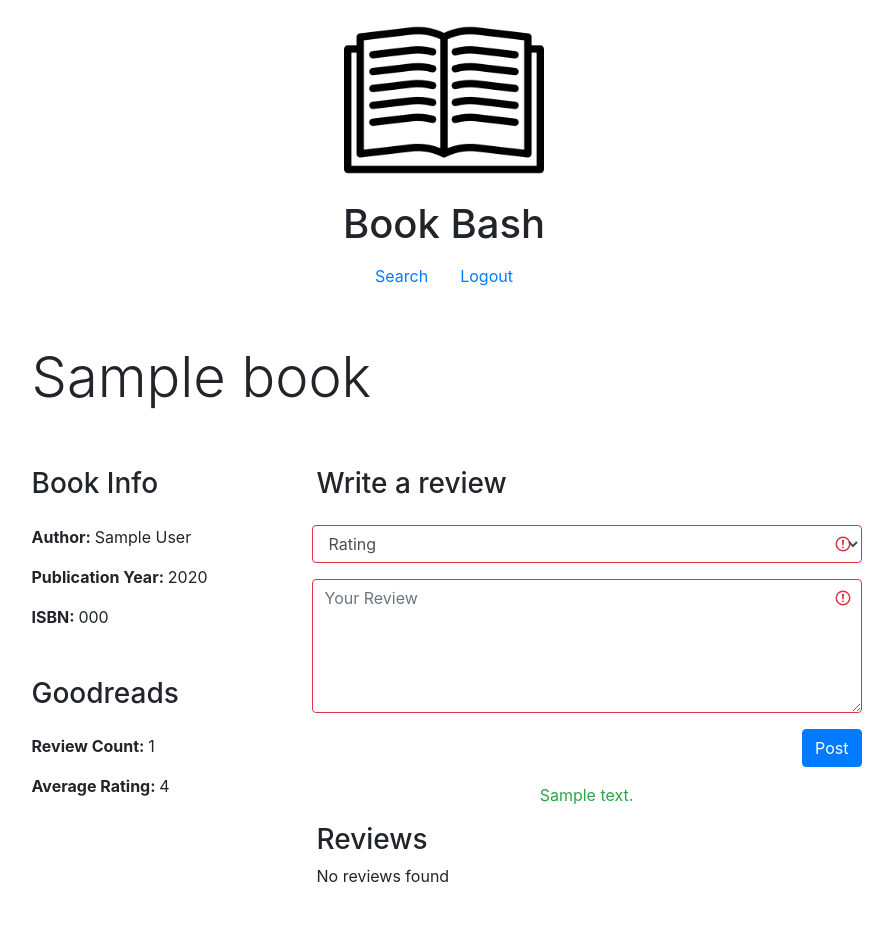
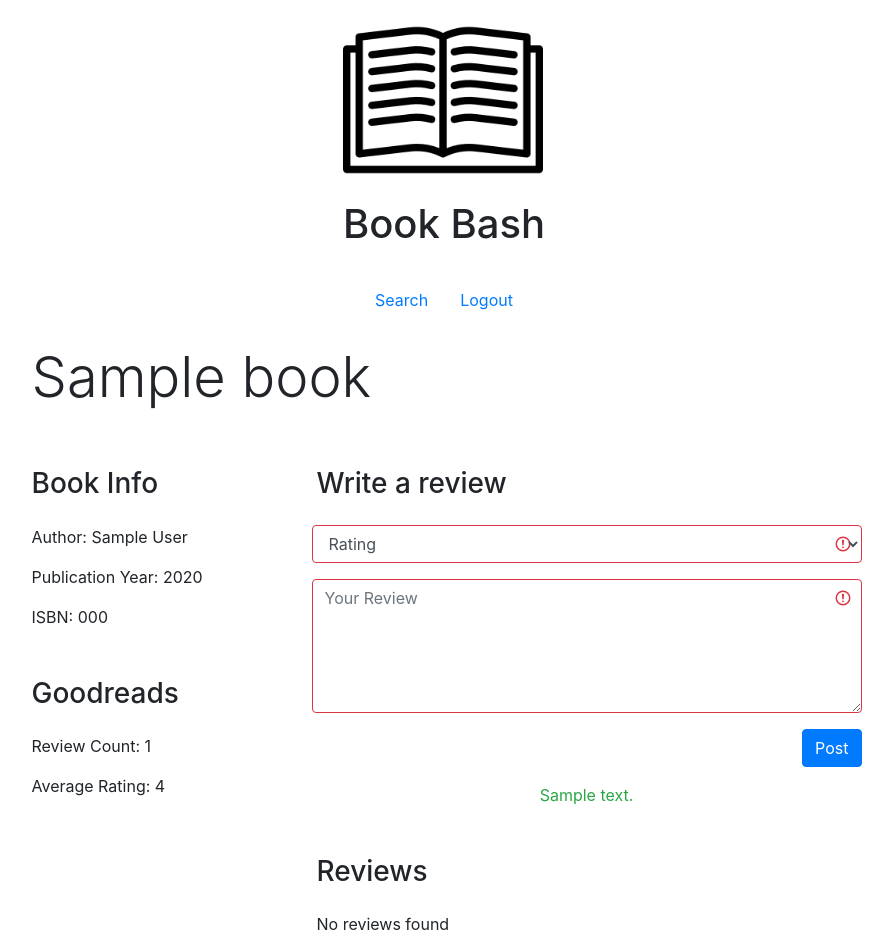
Before and after one commit to itsjeevan/book-bash, a Flask app: template templates/book.html in a window 1280 px wide. Shown: the whole page, without its empty margins (196-1089 px from the left). Run offline with Flask 2, Linux system fonts and the light colour scheme; the template is opened without the code that fills it: most values are stand-ins (such as "Sample title", 1, 10 or a date in 2020); some libraries are stand-ins or nearby versions.

Commit message:
Updating spacing & added stars for reveiws

```diff
--- a/templates/book.html
+++ b/templates/book.html
@@ -8,24 +8,24 @@
     <a class="nav-link" href="{{ url_for('logout') }}">Logout</a>
 </nav>
 
-<div class="row justify-content-center mt-5">
+<div class="row justify-content-center mb-5 mt-4">
     <div class="col-md-9">
         <h2 class="display-4">{{ book.title }}</h2>
     </div>
 </div>
 
-<div class="row justify-content-center my-5">
+<div class="row justify-content-center">
 
-    <div class="col-lg-3 col-md-4">
+    <div class="col-lg-3 col-md-4 mb-5">
 
         <h3 class="mb-4">Book Info</h3>
-        <p><strong>Author: </strong>{{ book.author }}</p>
-        <p><strong>Publication Year: </strong>{{ book.year }}</p>
-        <p><strong>ISBN: </strong>{{ book.isbn }}</p>
+        <p>Author: {{ book.author }}</p>
+        <p>Publication Year: {{ book.year }}</p>
+        <p>ISBN: {{ book.isbn }}</p>
 
         <h3 class="mt-5 mb-4">Goodreads</h3>
-        <p><strong>Review Count: </strong>{{ review_count }}</p>
-        <p><strong>Average Rating: </strong>{{ average_rating }}</p>
+        <p>Review Count: {{ review_count }}</p>
+        <p>Average Rating: {{ average_rating }}</p>
 
     </div>
 
@@ -38,11 +38,11 @@
             <div class="form-group form-row">
                 <select class="form-control{% if invalid_feedback %} is-invalid{% endif %}" name="rating">
                     <option selected disabled>Rating</option>
-                    <option value="1">1 star</option>
-                    <option value="2">2 stars</option>
-                    <option value="3">3 stars</option>
-                    <option value="4">4 stars</option>
-                    <option value="5">5 stars</option>
+                    <option value="1">★☆☆☆☆</option>
+                    <option value="2">★★☆☆☆</option>
+                    <option value="3">★★★☆☆</option>
+                    <option value="4">★★★★☆</option>
+                    <option value="5">★★★★★</option>
                 </select>
             </div>
             <div class="form-group form-row">
@@ -59,14 +59,15 @@
         <p class="text-center text-danger">{{ invalid_feedback }}</p>
         {% endif %}
 
-        <h3>Reviews</h3>
+        <h3 class="mt-5 mb-4">Reviews</h3>
 
         {% if results %}
         <ul class="list-group list-group-flush">
             {% for review in reviews %}
-            <li class="list-group-item pl-0">
-                <p>{{ review.review }}</p>
-                <p><small>{{ review.user_username }}, {{ review.rating }} / 5</small></p>
+            <li class="list-group-item pl-0 py-4">
+                <p class="mb-2">{% for i in range(review.rating) %}★{% endfor %}{% for i in range(5 - review.rating) %}☆{% endfor %}</p>
+                <p class="mb-2">{{ review.review }}</p>
+                <small class="text-muted">{{ review.user_username }}</small>
             </li>
             {% endfor %}
         </ul>
--- a/templates/layout.html
+++ b/templates/layout.html
@@ -11,12 +11,12 @@
 
     <body>
         <div class="container">
-            <div class="row justify-content-center">
+            <div class="row justify-content-center mb-4">
 
-                <div class="col-auto text-center">
+                <div class="col-auto">
 
                     <img src="/static/images/book.png" alt="Open book logo." width="200" height="200">
-                    <h1>Book Bash</h1>
+                    <h1 class="text-center">Book Bash</h1>
 
                 </div>
 
--- a/templates/login.html
+++ b/templates/login.html
@@ -6,7 +6,7 @@
 
     <div class="col-lg-5 col-md-6 col-sm-8">
 
-        <div class="card text-center">
+        <div class="card text-center p-2">
             <div class="card-body">
                 <h5 class="card-title">Welcome!</h5>
                 <p class="card-text">Search for books, rate and review with help from Goodreads, and more!</p>
--- a/templates/search.html
+++ b/templates/search.html
@@ -7,7 +7,7 @@
     <a class="nav-link" href="{{ url_for('logout') }}">Logout</a>
 </nav>
 
-<form action="{{ url_for('search') }}" method="get">
+<form action="{{ url_for('search') }}" method="get" class="mb-5 mt-4">
 
     <div class="form-row form-group justify-content-center">
         <div class="col-5">
@@ -43,7 +43,7 @@
     <div class="col-lg-9">
 
         {% if results %}
-            <table class="table table-hover">
+            <table class="table table-borderless">
                 <thead class="thead-dark">
                     <tr>
                         <th scope="col">ISBN</th>
```
